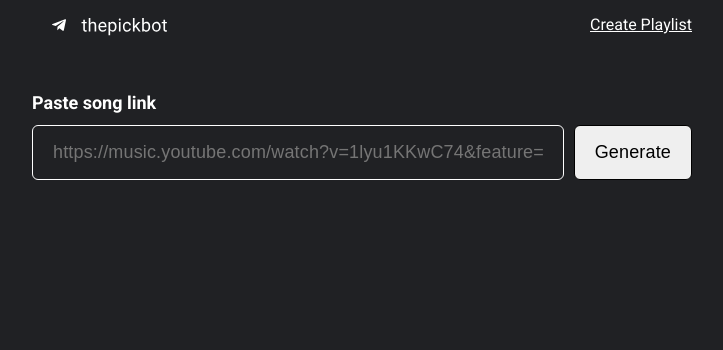
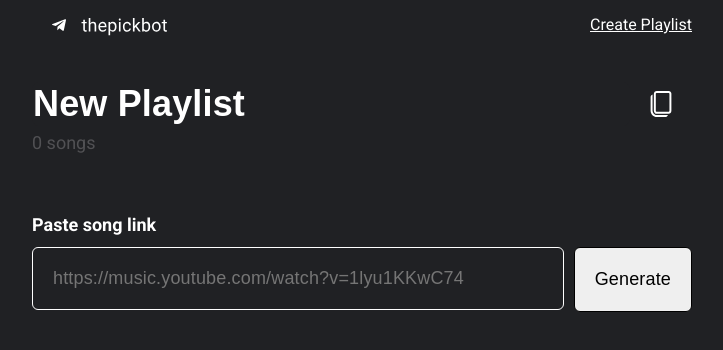
Before and after one commit to The-Pick-Team/thepick-web-playlist, a React app: page /newplaylist in a window 1280 px wide. Shown: the top 350 px of the page, without its empty margins (278-1001 px from the left). Built offline with nearby package versions, Linux system fonts and the light colour scheme.

Commit message:
massive refactoring and new components added

```diff
--- a/src/Home/Home.js
+++ b/src/Home/Home.js
@@ -67,6 +67,7 @@ export function Home() {
 
   async function getPlaylist() {
     const response = await HomeApi.getPlaylist({ playlistId });
+    console.log('playlist: ', response);
     setPlaylist(response);
     setIsPlaylistLoading(false);
   }
--- a/src/NewPlaylist/NewPlaylist.js
+++ b/src/NewPlaylist/NewPlaylist.js
@@ -2,47 +2,74 @@ import React, { useEffect, useState } from 'react';
 
 import { NewPlaylistApi } from 'NewPlaylist/newPlaylistApi';
 
-import { INPUT_VARIANTS, TextInput } from 'components/TextInput/TextInput';
+import {
+  INPUT_VARIANTS,
+  TextInput as LinkInput,
+} from 'components/TextInput/TextInput';
 
-import { Playlist } from 'components/Playlist/Playlist';
+import { SongList } from 'components/SongList/SongList';
 
-import { StyledHome } from './StyledNewPlaylist';
+import { PlaylistName } from 'components/Playlist/PlaylistName/PlaylistName';
 
-const CHUNK_SIZE = 1;
+import { StyledNewPlaylist } from './StyledNewPlaylist';
 
 export function NewPlaylist() {
   const urlParams = new URLSearchParams(window.location.search);
   const playlistId = urlParams.get('playlistId');
 
   const [playlist, setPlaylist] = useState({});
-  const [isPlaylistLoading, setIsPlaylistLoading] = useState(true);
+  const [isSongLoading, setSongIsLoading] = useState(false);
   const [inputValue, setInputValue] = useState('');
+  const [title, setTitle] = useState('New Playlist');
 
   const [songs, setSongs] = useState([]);
   const [areSongsLoading, setAreSongsLoading] = useState(true);
-  const handleSubmit = () => {};
-  const handleInputChange = (newValue) => {
-    setInputValue(newValue);
-  };
+
   return (
-    <StyledHome>
-      <TextInput
+    <StyledNewPlaylist>
+      <PlaylistName
+        editableName
+        defaultName={title}
+        placeholder="Enter new playlist name"
+        onChange={handleTitleChange}
+        totalSongs={playlist.totalSongs || '0'}
+      />
+      <LinkInput
         label="Paste song link"
+        placeholder="https://music.youtube.com/watch?v=1lyu1KKwC74"
         variant={INPUT_VARIANTS.PRIMARY}
         onChange={handleInputChange}
         onSubmit={handleSubmit}
+        showSubmitButton
       />
-      {playlist.length > 0 && (
-        <Playlist
+      {isSongLoading && <span>Fetching the song</span>}
+      {songs.length > 0 && (
+        <SongList
           name={playlist.title}
           totalSongs={playlist.total_songs}
           songs={songs}
           areSongsLoading={areSongsLoading}
-          isLoading={isPlaylistLoading}
+          isLoading={false}
         />
       )}
-    </StyledHome>
+    </StyledNewPlaylist>
   );
+  async function handleSubmit() {
+    setSongIsLoading(true);
+    const response = await NewPlaylistApi.getSong({ url: inputValue });
+    console.log(response);
+    setSongIsLoading(false);
+
+    // setSongs, setPlaylist
+  }
+
+  function handleInputChange(newValue) {
+    setInputValue(newValue);
+  }
+
+  function handleTitleChange(newValue) {
+    setTitle(newValue);
+  }
 }
 
 //   async function getPlaylist() {
--- a/src/NewPlaylist/StyledNewPlaylist.js
+++ b/src/NewPlaylist/StyledNewPlaylist.js
@@ -2,14 +2,12 @@ import styled from 'styled-components';
 
 import { StyledPlaylist } from 'components/Playlist/StyledPlaylist';
 
-export const StyledHome = styled.div`
+export const StyledNewPlaylist = styled.div`
   display: flex;
   flex-direction: column;
   align-items: center;
   oberflow-y: auto !important;
   flex-wrap: wrap;
   justify-content: center;
-  ${StyledPlaylist} {
-    margin-top: ${({ theme }) => theme.spacing(8)};
-  }
+  margin-top: 32px;
 `;
--- a/src/NewPlaylist/newPlaylistApi.js
+++ b/src/NewPlaylist/newPlaylistApi.js
@@ -6,9 +6,10 @@ export class NewPlaylistApi {
     ).then((response) => response.json());
   }
 
-  static getPlaylistSongs({ id, offset, limit }) {
+  static getSong({ url }) {
+    const encodedUrl = encodeURIComponent(url);
     return fetch(
-      `https://thepick.saport.io/api/playlists/${id}/psongs?offset=${offset}&limit=${limit}`,
+      `http://35.190.112.131/songs?songUrl=${encodedUrl}`,
     ).then((response) => response.json());
   }
 }
--- /dev/null
+++ b/src/components/Playlist/PlaylistName/PlaylistName.js
@@ -0,0 +1,89 @@
+import PropTypes from 'prop-types';
+import React, { useState } from 'react';
+
+import { CopyToClipboard } from 'react-copy-to-clipboard';
+import {
+  INPUT_VARIANTS,
+  TextInput as TitleInput,
+} from 'components/TextInput/TextInput';
+/* Image */
+import copy from 'assets/img/copy.svg';
+
+import {
+  StyledCheck,
+  StyledCopyContainer,
+  StyledCopyImage,
+  StyledPlaylistDescription,
+  StyledPlaylistName,
+  StyledPlaylistNameContainer,
+  StyledWrapper,
+} from './StyledPlaylistName';
+
+export function PlaylistName({
+  name,
+  defaultName,
+  totalSongs,
+  editableName,
+  playlistUrl,
+  handleTitleChange,
+}) {
+  const [copying, setCopying] = useState(false);
+
+  const onCopy = () => {
+    setCopying(true);
+    setTimeout(() => {
+      setCopying(false);
+    }, 2000);
+  };
+
+  return (
+    <React.Fragment>
+      <StyledWrapper>
+        <StyledPlaylistNameContainer>
+          {!editableName && <StyledPlaylistName>{name}</StyledPlaylistName>}
+          {editableName && (
+            <TitleInput
+              defaultValue={defaultName}
+              placeholder="Enter new playlist name"
+              variant={INPUT_VARIANTS.TITLE}
+              onChange={handleTitleChange}
+            />
+          )}
+
+          <CopyToClipboard
+            text={playlistUrl || window.location.href}
+            onCopy={onCopy}
+          >
+            <StyledCopyContainer>
+              <StyledCopyImage src={copy} />
+              {copying && <StyledCheck>copied</StyledCheck>}
+            </StyledCopyContainer>
+          </CopyToClipboard>
+        </StyledPlaylistNameContainer>
+        {totalSongs && (
+          <StyledPlaylistDescription>
+            {totalSongs} songs
+          </StyledPlaylistDescription>
+        )}
+      </StyledWrapper>
+    </React.Fragment>
+  );
+}
+
+PlaylistName.propTypes = {
+  name: PropTypes.string,
+  totalSongs: PropTypes.string,
+  playlistUrl: PropTypes.oneOfType([PropTypes.string, PropTypes.bool]),
+  editableName: PropTypes.bool,
+  handleTitleChange: PropTypes.oneOfType([PropTypes.func, PropTypes.bool]),
+  defaultName: PropTypes.oneOfType([PropTypes.string, PropTypes.bool]),
+};
+
+PlaylistName.defaultProps = {
+  name: '',
+  totalSongs: '',
+  playlistUrl: false,
+  editableName: false,
+  handleTitleChange: false,
+  defaultName: '',
+};
--- /dev/null
+++ b/src/components/Playlist/PlaylistName/StyledPlaylistName.js
@@ -0,0 +1,72 @@
+import { StyledButton } from 'components/Button/StyledButton';
+import styled from 'styled-components';
+
+export const StyledWrapper = styled.div`
+  display: flex;
+  align-items: flex-start;
+  justify-content: flex-start;
+  flex-direction: column;
+  width: calc(100% - 40px);
+  max-width: 660px;
+`;
+
+export const StyledPlaylistName = styled.p`
+  font-weight: bold;
+  font-size: 36px;
+  line-height: 42px;
+  letter-spacing: -0.165px;
+`;
+
+export const StyledCopyImage = styled.img`
+  width: 22px;
+  height: 28px;
+  margin: 0 20px;
+  cursor: pointer;
+  &:hover {
+    opacity: 0.8;
+  }
+`;
+
+export const StyledPlaylistNameContainer = styled.div`
+  display: flex;
+  align-items: center;
+  width: 100%;
+`;
+
+export const StyledPlaylistDescription = styled.p`
+  font-style: normal;
+  font-weight: normal;
+  font-size: 18px;
+  line-height: 18px;
+  margin-bottom: 50px;
+  margin-top: ${({ theme }) => theme.spacing(2)};
+  color: ${({ theme }) => theme.palette.primary.light};
+`;
+
+export const StyledPlaylistLoading = styled.p`
+  font-weight: bold;
+  font-size: 40px;
+  text-align: center;
+`;
+
+export const StyledCheck = styled.span`
+  font-weight: light;
+  font-size: 14px;
+  line-height: 14px;
+  text-align: center;
+  color: white;
+  align-items: center;
+`;
+export const StyledCopyContainer = styled.span`
+  align-items: center;
+  flex-direction: row;
+  display: flex;
+`;
+
+export const StyledHomeHeader = styled.div`
+  padding: ${({ theme }) => theme.spacing(2)} ${({ theme }) => theme.spacing(4)};
+
+  ${StyledButton}:not(:last-child) {
+    margin-right: ${({ theme }) => theme.spacing(3)};
+  }
+`;
--- a/src/components/TextInput/StyledTextInput.js
+++ b/src/components/TextInput/StyledTextInput.js
@@ -5,6 +5,7 @@ import { styledMap } from 'utils/styledMap';
 export const INPUT_VARIANTS = {
   PRIMARY: 'primary',
   SECONDARY: 'secondary',
+  TITLE: 'title',
 };
 const VARIANT_PROP_NAME = 'variant';
 
@@ -12,47 +13,85 @@ const backgroundColor = ({ theme }) =>
   styledMap(VARIANT_PROP_NAME, {
     [INPUT_VARIANTS.PRIMARY]: theme.palette.primary.dark,
     [INPUT_VARIANTS.SECONDARY]: theme.palette.secondary.dark,
+    [INPUT_VARIANTS.TITLE]: theme.palette.primary.dark,
   });
 
 const textColor = ({ theme }) =>
   styledMap(VARIANT_PROP_NAME, {
     [INPUT_VARIANTS.PRIMARY]: theme.palette.common.white,
     [INPUT_VARIANTS.SECONDARY]: theme.palette.common.white,
+    [INPUT_VARIANTS.TITLE]: theme.palette.common.white,
   });
 
 const borderColor = ({ theme }) =>
   styledMap(VARIANT_PROP_NAME, {
     [INPUT_VARIANTS.PRIMARY]: theme.palette.common.white,
     [INPUT_VARIANTS.SECONDARY]: theme.palette.common.black,
+    [INPUT_VARIANTS.TITLE]: theme.palette.primary.dark,
   });
 
 const hoverBackgroundColor = ({ theme }) =>
   styledMap(VARIANT_PROP_NAME, {
     [INPUT_VARIANTS.PRIMARY]: theme.palette.primary.main,
     [INPUT_VARIANTS.SECONDARY]: theme.palette.secondary.main,
+    [INPUT_VARIANTS.TITLE]: theme.palette.secondary.dark,
+  });
+
+const fontSize = ({ theme }) =>
+  styledMap(VARIANT_PROP_NAME, {
+    [INPUT_VARIANTS.PRIMARY]: 18,
+    [INPUT_VARIANTS.SECONDARY]: 18,
+    [INPUT_VARIANTS.TITLE]: 36,
+  });
+
+const lineHeight = ({ theme }) =>
+  styledMap(VARIANT_PROP_NAME, {
+    [INPUT_VARIANTS.PRIMARY]: 27,
+    [INPUT_VARIANTS.SECONDARY]: 27,
+    [INPUT_VARIANTS.TITLE]: 42,
+  });
+
+const fontWeight = ({ theme }) =>
+  styledMap(VARIANT_PROP_NAME, {
+    [INPUT_VARIANTS.PRIMARY]: '400',
+    [INPUT_VARIANTS.SECONDARY]: '400',
+    [INPUT_VARIANTS.TITLE]: 'bold',
+  });
+
+const padding = ({ theme }) =>
+  styledMap(VARIANT_PROP_NAME, {
+    [INPUT_VARIANTS.PRIMARY]: '17px 20px',
+    [INPUT_VARIANTS.SECONDARY]: '17px 20px',
+    [INPUT_VARIANTS.TITLE]: '0 0',
+  });
+
+const margin = ({ theme }) =>
+  styledMap(VARIANT_PROP_NAME, {
+    [INPUT_VARIANTS.PRIMARY]: '0 0 20px 0',
+    [INPUT_VARIANTS.SECONDARY]: '0 0 20px 0',
+    [INPUT_VARIANTS.TITLE]: '0 0',
   });
 
 export const StyledTextInput = styled.input`
-  padding: ${({ theme }) => theme.spacing(2)} ${({ theme }) => theme.spacing(4)};
-  color: ${textColor};
   display: flex;
-  align-items: center;
+  flex: 1;
   align-items: center;
   justify-content: center;
-  flex: 1;
-  font-weight: bold;
-  font-size: 18px;
-  line-height: 19px;
+  margin: ${margin};
+  padding: ${padding};
+  color: ${textColor};
+  min-width: 0;
+  font-weight: ${fontWeight};
+  font-size: ${fontSize}px;
+  line-height: ${lineHeight}px;
   letter-spacing: 0.16px;
-  padding: 17px 20px;
+
   background-color: ${backgroundColor} !important;
   box-sizing: border-box;
   border-color: ${borderColor};
   border-style: solid;
-  font-weight: 400;
   border-width: 1px;
   border-radius: 6px;
-  margin-bottom: 20px;
   outline: none;
   &:hover {
     background-color: ${hoverBackgroundColor};
@@ -60,16 +99,30 @@ export const StyledTextInput = styled.input`
   }
 `;
 
+const wrapperPadding = ({ theme }) =>
+  styledMap(VARIANT_PROP_NAME, {
+    [INPUT_VARIANTS.PRIMARY]: '0 20px',
+    [INPUT_VARIANTS.SECONDARY]: '0 20px',
+    [INPUT_VARIANTS.TITLE]: '0 0',
+  });
+
+const wrapperMargin = ({ theme }) =>
+  styledMap(VARIANT_PROP_NAME, {
+    [INPUT_VARIANTS.PRIMARY]: '30px 0 0 0',
+    [INPUT_VARIANTS.SECONDARY]: '30px 0 0 0',
+    [INPUT_VARIANTS.TITLE]: '0 0',
+  });
+
 export const StyledTextInputWrapper = styled.div`
   display: flex;
-  align-items: center;
+  align-items: flex-start;
   justify-content: space-between;
   flex-direction: row;
   flex-wrap: wrap;
-  padding: 0 20px;
-  margin-top: 30px;
+  width: calc(100% - 40px);
+  padding: ${wrapperPadding};
+  margin: ${wrapperMargin};
   max-width: 660px;
-  width: calc(100% - 40px);
 `;
 
 export const StyledLabel = styled.label`
@@ -86,11 +139,11 @@ export const StyledSubmitButton = styled.input`
   font-size: 18px;
   line-height: 19px;
   letter-spacing: 0.16px;
-  padding: 17px 20px;
+  padding: 22px 20px;
+  margin: ${margin};
   border-style: solid;
   border-width: 1px;
   border-radius: 6px;
-  margin-bottom: 20px;
   margin-left: 10px;
   cursor: pointer;
 `;
--- a/src/components/TextInput/TextInput.js
+++ b/src/components/TextInput/TextInput.js
@@ -1,5 +1,5 @@
 import { PropTypes } from 'prop-types';
-import React, { useState } from 'react';
+import React, { useEffect, useState } from 'react';
 
 import {
   INPUT_VARIANTS,
@@ -9,12 +9,36 @@ import {
   StyledTextInputWrapper,
 } from './StyledTextInput';
 
-export function TextInput({ variant, label, onChange, onSubmit }) {
+export function TextInput({
+  variant,
+  label,
+  onChange,
+  onSubmit,
+  showSubmitButton,
+  defaultValue,
+  placeholder,
+}) {
   const [value, setValue] = useState(null);
+  const [defaultValueChanged, setDefaultValueChanged] = useState(false);
+
+  useEffect(() => {
+    if (!defaultValueChanged && defaultValue) {
+      setValue(defaultValue);
+    }
+  }, [defaultValueChanged, defaultValue, setValue]);
+
   const handleChange = (e) => {
-    console.log('newValue', e.target.value);
     setValue(e.target.value);
-    onChange(e.target.value);
+    if (!defaultValueChanged) {
+      setDefaultValueChanged(true);
+    }
+    if (onChange) {
+      onChange(e.target.value);
+    }
+  };
+
+  const handleSubmit = () => {
+    onSubmit();
   };
 
   return (
@@ -22,15 +46,15 @@ export function TextInput({ variant, label, onChange, onSubmit }) {
       {label && <StyledLabel>{label}</StyledLabel>}
       <StyledTextInput
         variant={variant}
-        type="text"
-        placeholder="https://music.youtube.com/watch?v=1lyu1KKwC74&feature=share"
+        type="textarea"
+        placeholder={placeholder}
         value={value}
         onChange={handleChange}
       />
-      {onSubmit && (
+      {showSubmitButton && (
         <StyledSubmitButton
           type="submit"
-          onSubmit={onSubmit}
+          onClick={handleSubmit}
           value="Generate"
         />
       )}
@@ -43,11 +67,17 @@ TextInput.propTypes = {
   onChange: PropTypes.func.isRequired,
   onSubmit: PropTypes.func,
   label: PropTypes.string,
+  showSubmitButton: PropTypes.bool,
+  defaultValue: PropTypes.string,
+  placeholder: PropTypes.string,
 };
 
 TextInput.defaultProps = {
   onSubmit: false,
   label: false,
+  showSubmitButton: false,
+  defaultValue: '',
+  placeholder: '',
 };
 
 export { INPUT_VARIANTS };
```
Also changed, not shown: src/components/Playlist/Playlist.js (+2 -11 lines), src/components/SongList/SongList.js (+6 -1 lines).
